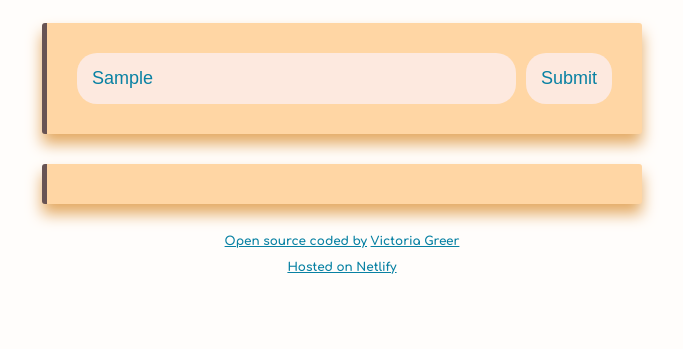
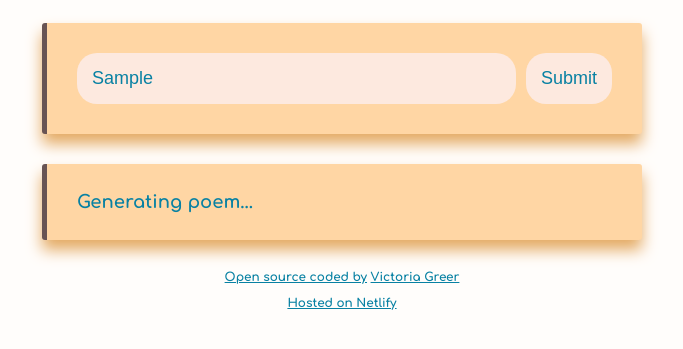
Before and after one commit to themightyvicki1/ai-generator-project, a plain HTML site: page index.html in a window 1280 px wide. Both pictures are taken after typing "Sample" into the empty fields and a click on the input "Submit". Shown: the part 191-540 px from the top of the page, without its empty margins (298-981 px from the left). Drawn offline with nearby package versions, Linux system fonts and the light colour scheme; no server answers.

Commit message:
added a loading before poem is generated

```diff
--- a/index.html
+++ b/index.html
@@ -41,7 +41,10 @@
           />
         </form>
         <!--use JS to insert generated poem in this div-->
-        <div class="contents-section hidden" id="poem-contents"></div>
+        <!--this will start hidden, after submit it'll show, but then once the api is called it'll be replaced with the poem-->
+        <div class="contents-section hidden" id="poem-contents">
+          Generating poem...
+        </div>
       </main>
       <footer>
         <p>
--- a/src/script.js
+++ b/src/script.js
@@ -24,7 +24,7 @@ function generatePoem(event) {
   // selecting the input from the form with .value below to access the value stored in the element
   let instructionInput = document.querySelector("#user-input");
   let context =
-    "You find beauty in poetry, spending your extra time reading from all the great poets, and enjoy writing your own poetry on any topic. Your mission is to generate a five line poem in basic HTML with line breaks but do not change any of the CSS elements. Do not include a title. Make sure to follow the user's input. Sign poem with a HTML <strong> element with `Created by SheCodes AI` inside it at the end of the poem NOT beginning.";
+    "You find beauty in poetry, spending your extra time reading from all the great poets, and enjoy writing your own poetry on any topic. Your mission is to create a unique five line poem in basic HTML with line breaks but do not change any of the CSS elements. Do not include a title. Make sure to follow the user's input. Sign poem with a HTML <strong> element with `Created by SheCodes AI` inside it at the end of the poem NOT beginning.";
   let prompt = `User input: create a short poem with the topic of ${instructionInput.value}.`;
   let apiUrl = `https://api.shecodes.io/ai/v1/generate?prompt=${prompt}&context=${context}&key=${apiKey}`;
 
```
